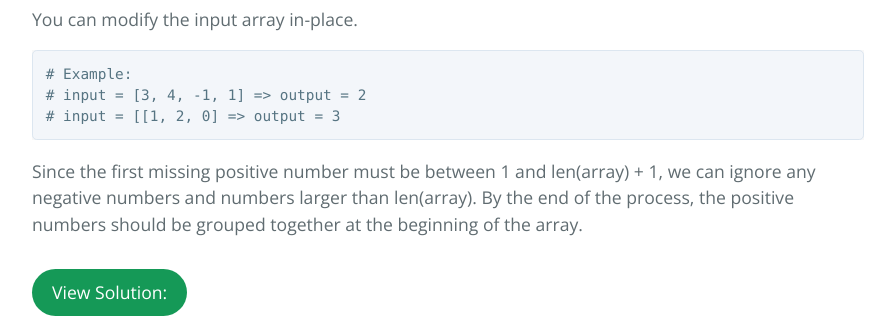
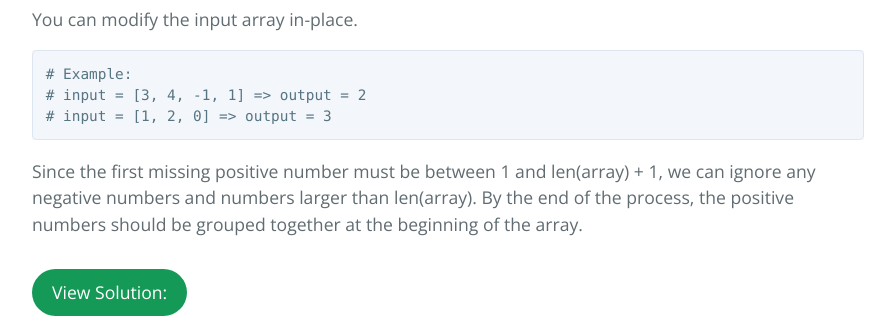
Before and after one commit to ArelySkywalker/ArelySkywalker.github.io_ARCHIVE, a Jekyll site: the page built from code.md, in a window 1280 px wide and 900 px high, scrolled down 1666 px. Shown: the part 194-512 px from the top of the window, without its empty margins (192-1087 px from the left). Built offline with Jekyll 4.4.1, drawn with Linux system fonts in a browser that asks for light colours; nearby versions of some CDN libraries.

Commit message:
fix bracket

````diff
--- a/code.md
+++ b/code.md
@@ -65,7 +65,7 @@ You can modify the input array in-place.
 ```
 # Example:
 # input = [3, 4, -1, 1] => output = 2
-# input = [[1, 2, 0] => output = 3
+# input = [1, 2, 0] => output = 3
 ```
 
 Since the first missing positive number must be between 1 and len(array) + 1, we can ignore any negative numbers and numbers larger than len(array). By the end of the process, the positive numbers should be grouped together at the beginning of the array.
````
